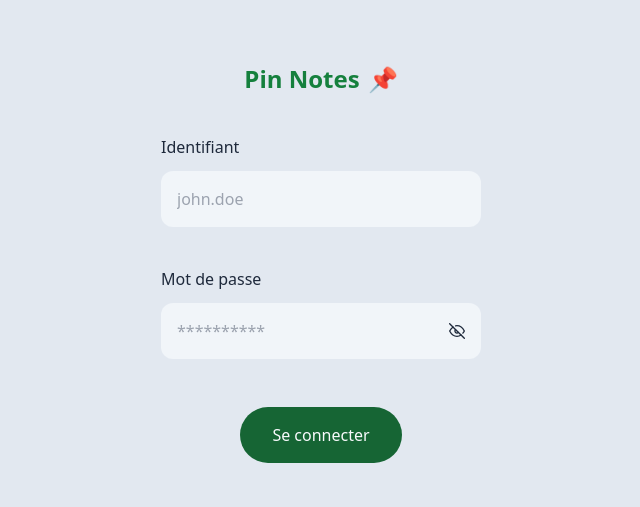
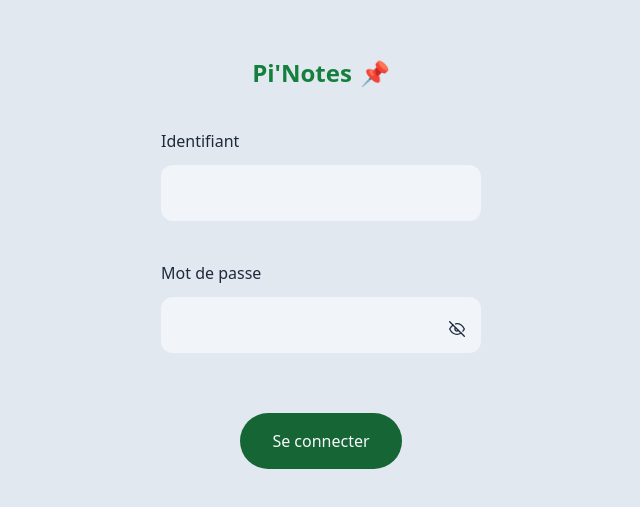
Before and after one commit to SaumonDelicieux/front-end, a React (Vite) app: page / in a window 1280 px wide. Shown: the part 137-644 px from the top of the page, without its empty margins (319-959 px from the left). Built offline with nearby package versions, Linux system fonts and the light colour scheme.

Commit message:
create Input component (can be improve)

```diff
--- /dev/null
+++ b/src/components/Input.tsx
@@ -0,0 +1,76 @@
+import React, { useState, HTMLInputTypeAttribute } from 'react'
+import { FiEye, FiEyeOff } from 'react-icons/fi'
+
+interface InputProps {
+    label: string
+    required?: boolean
+    size: 'default' | 'large'
+    placeholder?: string
+    type?: HTMLInputTypeAttribute
+    onChange: (e: string) => void
+}
+
+const Input: React.FC<InputProps> = ({
+    label,
+    required = false,
+    size = 'default',
+    placeholder,
+    type = 'text',
+    onChange,
+}) => {
+    const [hide, setHide] = useState(true)
+
+    const hidePass = (e: Event) => {
+        e.preventDefault()
+
+        if (hide) {
+            document.getElementById(label)?.setAttribute('type', 'text')
+            setHide(false)
+        } else {
+            document.getElementById(label)?.setAttribute('type', 'password')
+            setHide(true)
+        }
+    }
+
+    const sizeRender = () => {
+        switch (size) {
+            case 'large':
+                return 'p-4'
+            case 'default':
+                return 'p-2'
+            default:
+                return 'p-2'
+        }
+    }
+    return (
+        <div className="relative flex flex-col">
+            {label && (
+                <div className="flex justify-between items-center mb-2">
+                    <label htmlFor={label} className="mb-1 text-left cursor-pointer text-slate-800">
+                        {label}
+                    </label>
+                </div>
+            )}
+            <input
+                type={type}
+                placeholder={placeholder}
+                name={label}
+                id={label}
+                required={required}
+                onChange={e => onChange(e.target.value)}
+                className={`mb-10 focus:outline-none focus:ring-1 focus:ring-green-700 rounded-xl ${sizeRender()} justify-end text-slate-800 bg-slate-100`}
+            />
+            {type === 'password' && (
+                <button
+                    className="absolute right-4 bottom-14 text-slate-800"
+                    type="button"
+                    onClick={hidePass as any}
+                >
+                    {hide ? <FiEyeOff /> : <FiEye />}
+                </button>
+            )}
+        </div>
+    )
+}
+
+export default Input
--- a/src/pages/Login/index.tsx
+++ b/src/pages/Login/index.tsx
@@ -1,11 +1,11 @@
 import React, { useState } from 'react'
-import { FiEye, FiEyeOff } from 'react-icons/fi'
 import ReactLoading from 'react-loading'
+
+import Input from '../../components/Input'
 
 import { IUserLogin } from '../../types/IUserLogin'
 
 const Login: React.FC = () => {
-    const [hide, setHide] = useState(true)
     const [isLoading, setIsLoading] = useState(false)
     const [error, setError] = useState('')
 
@@ -13,17 +13,6 @@ const Login: React.FC = () => {
         username: '',
         password: '',
     })
-
-    const hidePass = (e: Event) => {
-        e.preventDefault()
-        if (hide) {
-            document.getElementById('password')?.setAttribute('type', 'text')
-            setHide(false)
-        } else {
-            document.getElementById('password')?.setAttribute('type', 'password')
-            setHide(true)
-        }
-    }
 
     const handleLogin = async (e: Event) => {
         e.preventDefault()
@@ -37,55 +26,23 @@ const Login: React.FC = () => {
                 <div className="text-center w-80 z-10">
                     <div className="flex flex-col justify-center items-center mb-10 font-bold text-2xl text-slate-800 select-none">
                         <div>
-                            <span className="text-green-700 mr-2">Pin Notes</span>
+                            <span className="text-green-700 mr-2">Pi'Notes</span>
                             📌
                         </div>
                     </div>
                     <form className="flex flex-col" onSubmit={handleLogin as any}>
-                        <div className="flex justify-between items-center mb-2">
-                            <label
-                                htmlFor="Identifiant"
-                                className="mb-1 text-left cursor-pointer text-slate-800"
-                            >
-                                Identifiant
-                            </label>
-                        </div>
-                        <input
-                            type="text"
-                            placeholder="john.doe"
-                            name="Identifiant"
-                            id="Identifiant"
-                            required
-                            onChange={e => setUserLogin({ ...userLogin, username: e.target.value })}
-                            className="mb-10 focus:outline-none focus:ring-1 focus:ring-green-700 rounded-xl p-4 justify-end text-slate-800 bg-slate-100"
+                        <Input
+                            label="Identifiant"
+                            onChange={e => setUserLogin({ ...userLogin, username: e })}
+                            size="large"
                         />
-                        <div className="flex justify-between items-center mb-2">
-                            <label
-                                htmlFor="password"
-                                className="mb-1 text-left cursor-pointer text-slate-800"
-                            >
-                                Mot de passe
-                            </label>
-                        </div>
-                        <div className="relative mb-5 h-16">
-                            <input
-                                type="password"
-                                placeholder="**********"
-                                name="password"
-                                id="password"
-                                required
-                                onChange={e =>
-                                    setUserLogin({ ...userLogin, password: e.target.value })
-                                }
-                                className="absolute left-0 w-full focus:outline-none focus:ring-1 focus:ring-green-700 rounded-xl p-4 justify-end text-slate-800 bg-slate-100"
-                            />
-                            <button
-                                className="absolute right-4 bottom-7 text-slate-800"
-                                onClick={hidePass as any}
-                            >
-                                {hide ? <FiEyeOff /> : <FiEye />}
-                            </button>
-                        </div>
+                        <Input
+                            label="Mot de passe"
+                            type="password"
+                            onChange={e => setUserLogin({ ...userLogin, password: e })}
+                            size="large"
+                        />
+
                         <div className="text-red-800 mb-5">{error}</div>
                         <div>
                             <button
```
